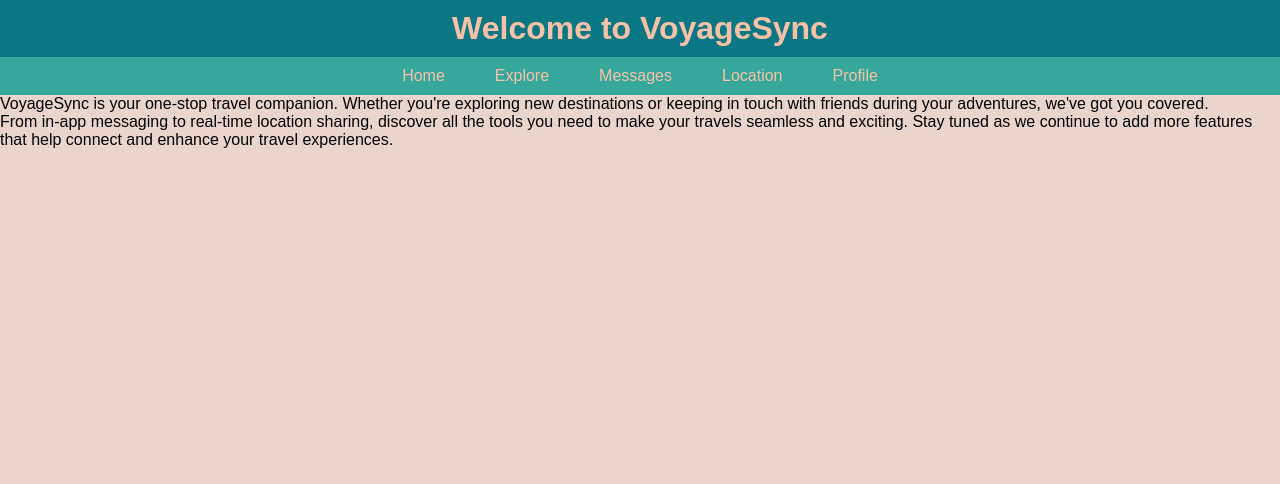
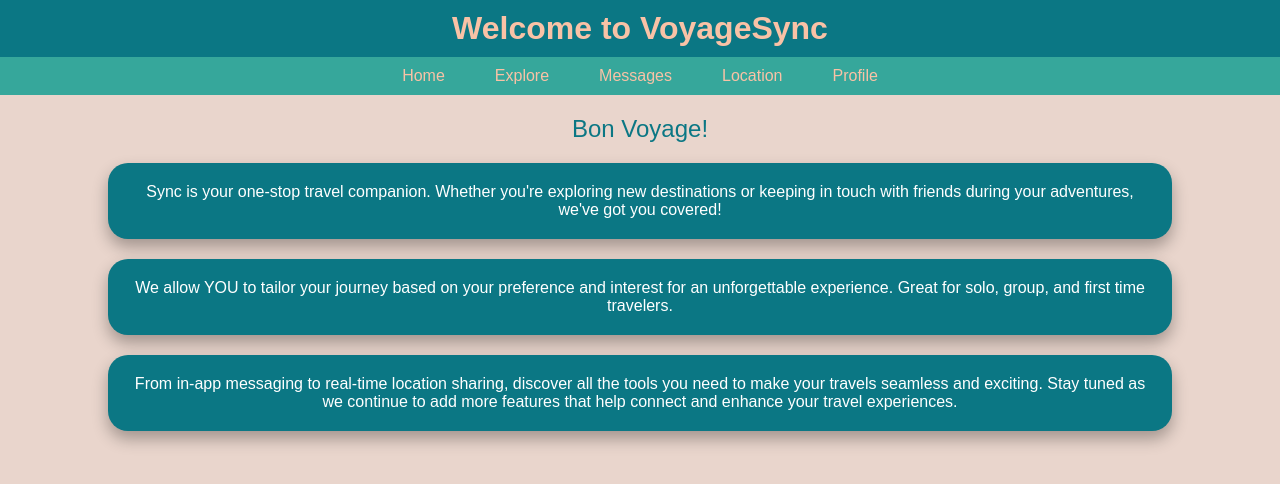
Before and after one commit to THEE-ARAR/VoyageSync, a React (Create React App) app in the folder frontend/: page /home in a window 1280 px wide. Shown: the top 484 px of the page. Built offline with nearby package versions, Linux system fonts and the light colour scheme.

Commit message:
HomePage added to javascript files

```diff
--- a/frontend/src/components/HomePage.css
+++ b/frontend/src/components/HomePage.css
@@ -58,3 +58,32 @@
 nav a:focus {
     outline: 3px solid #FE9F67; /* Call-to-Action */
 }
+
+.content {
+    text-align: center; /* Center-aligns all content */
+}
+
+.big-text {
+    font-size: 24px; /* Bigger text */
+    margin: 20px 0; /* Spacing above and below */
+}
+
+.content {
+    text-align: center; /* Center-aligns all content */
+}
+
+.big-text {
+    font-size: 24px; /* Bigger text */
+    margin: 20px 0; /* Spacing above and below */
+    color: #0B7784; /* Optional: Match or coordinate with the bubble colors */
+}
+
+.bubble {
+    background-color: #0B7784; /* Deep teal background */
+    color: white; /* White text */
+    border-radius: 20px; /* Rounded corners for the bubble shape */
+    padding: 20px; /* Padding inside the bubble */
+    margin: 20px auto; /* Increased vertical spacing and horizontal centering */
+    max-width: 80%; /* Maximum width with center alignment */
+    box-shadow: 0px 8px 16px rgba(0, 0, 0, 0.3); /* Stronger shadow for more depth */
+}
--- a/frontend/src/components/HomePage.js
+++ b/frontend/src/components/HomePage.js
@@ -26,8 +26,10 @@
                 </ul>
             </nav>
             <div className="content">
-                <p>VoyageSync is your one-stop travel companion. Whether you're exploring new destinations or keeping in touch with friends during your adventures, we've got you covered.</p>
-                <p>From in-app messaging to real-time location sharing, discover all the tools you need to make your travels seamless and exciting. Stay tuned as we continue to add more features that help connect and enhance your travel experiences.</p>
+                <p className="big-text">Bon Voyage!</p>
+                <p className="bubble">Sync is your one-stop travel companion. Whether you're exploring new destinations or keeping in touch with friends during your adventures, we've got you covered!</p>
+                <p className="bubble">We allow YOU to tailor your journey based on your preference and interest for an unforgettable experience. Great for solo, group, and first time travelers.</p>
+                <p className="bubble">From in-app messaging to real-time location sharing, discover all the tools you need to make your travels seamless and exciting. Stay tuned as we continue to add more features that help connect and enhance your travel experiences.</p>
             </div>
         </div>
     );
```
